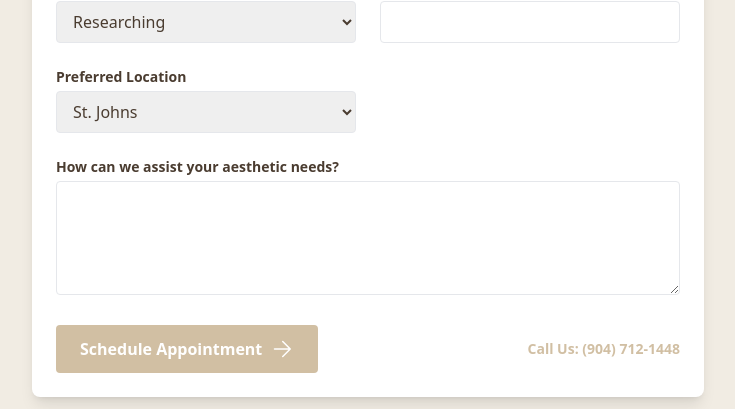
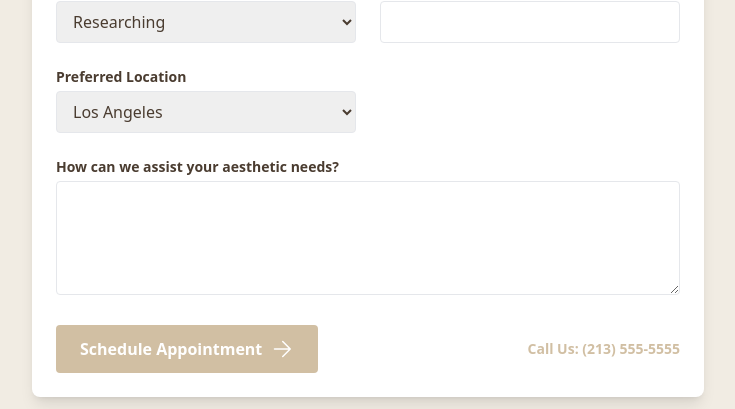
Before and after one commit to sphinx91889/MedSpaShowcaseV3, a React (Vite) app: page /appointment in a window 1280 px wide. Shown: the part 675-1084 px from the top of the page, without its empty margins (272-1007 px from the left). Built offline with nearby package versions, Linux system fonts and the light colour scheme; a web font is replaced by a local one.

Commit message:
Update AppointmentPage.jsx

```diff
--- a/src/pages/AppointmentPage.jsx
+++ b/src/pages/AppointmentPage.jsx
@@ -109,9 +109,9 @@ const AppointmentPage = () => {
                   id="preferredLocation"
                   className="w-full border rounded py-2 px-3 text-dark-brown focus:outline-none focus:ring-2 focus:ring-light-brown"
                 >
-                  <option>St. Johns</option>
-                  <option>Gate Parkway</option>
-                  <option>Fleming Island</option>
+                  <option>Los Angeles</option>
+                  <option>Redondo Beach</option>
+                  <option>Beverly Hills</option>
                 </select>
               </div>
 
@@ -148,7 +148,7 @@ const AppointmentPage = () => {
                 href="tel:(904)712-1448"
                 className="text-light-brown hover:text-light-brown/80 font-bold text-sm mt-4 md:mt-0"
               >
-                Call Us: (904) 712-1448
+                Call Us: (213) 555-5555
               </a>
             </div>
           </form>
```
